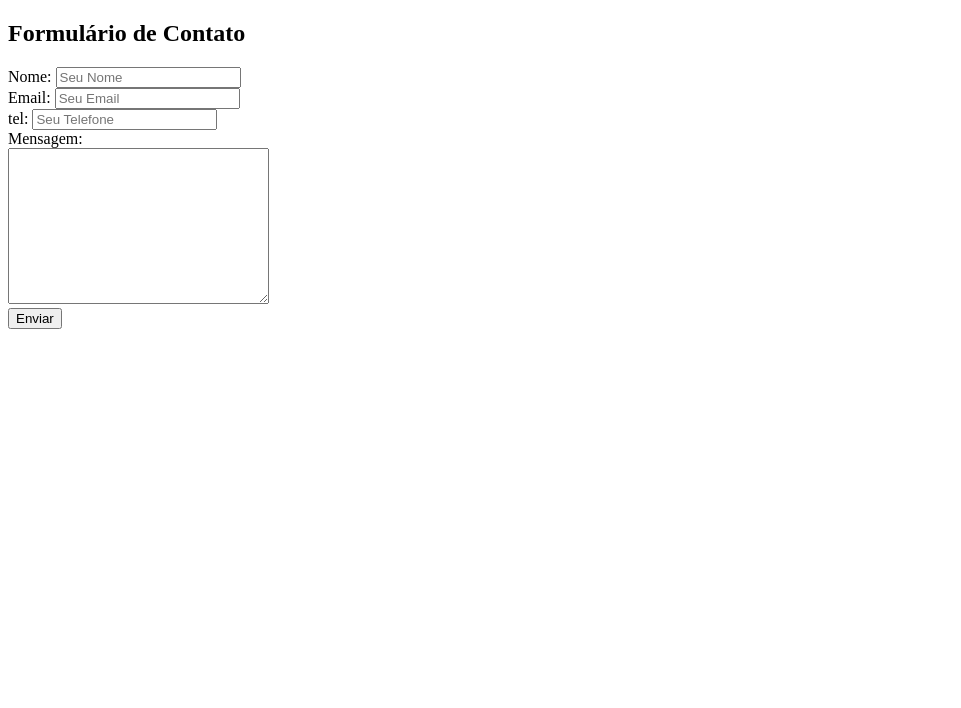
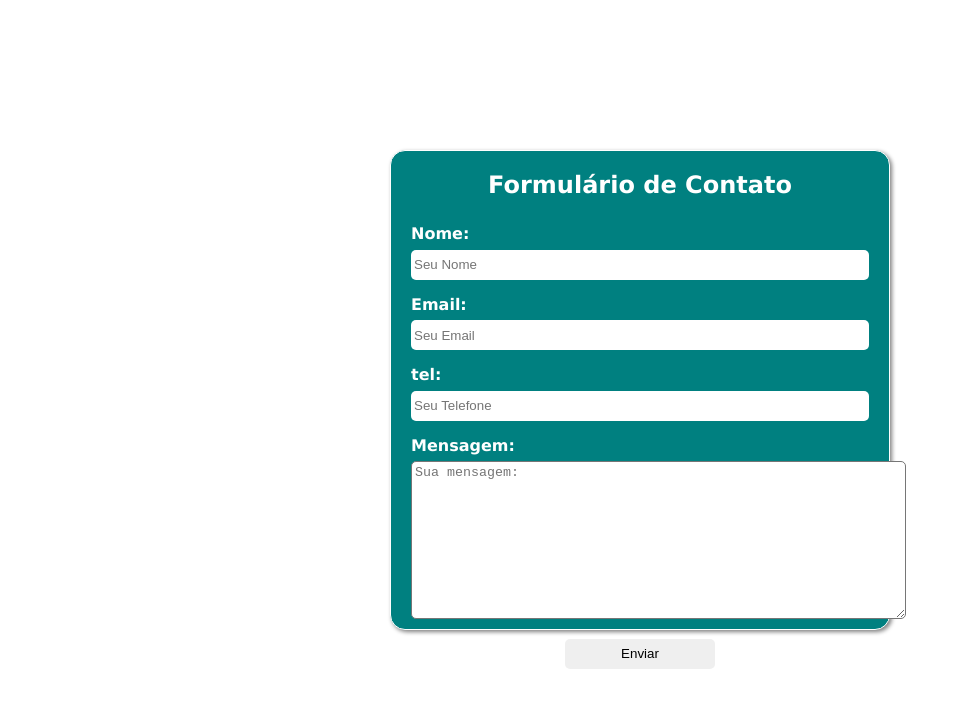
Before and after one commit to cmapereira/awari-03tarefa, a plain HTML site: page index.html in a window 1280 px wide. Shown: the whole page, without its empty margins (0-961 px from the left). Drawn offline with Linux system fonts and the light colour scheme.

Commit message:
task completed

```diff
--- a/index.html
+++ b/index.html
@@ -11,17 +11,17 @@
   <div class="form">
     <h2>Formulário de Contato</h2>
     <form action="#">
-      <label>Nome:</label>
+      <label>Nome:</label><br>
       <input type="text" id="nome" placeholder="Seu Nome"><br>
-      <label>Email:</label>
+      <label>Email:</label><br>
       <input type="text" id="email" placeholder="Seu Email"><br>
-      <label>tel:</label>
+      <label>tel:</label><br>
       <input type="text" id="tel" placeholder="Seu Telefone"><br>
       <label for="">Mensagem:</label><br>
-      <textarea id="text" cols="30" rows="10" placehoder="Sua mensagem:"></textarea><br>
-      <input type="submit" value="Enviar">
+      <textarea id="texto" cols="59" rows="10" placeholder="Sua mensagem:"></textarea><br>
+      <input id="enviar" type="submit" value="Enviar">
     </form>
   </div>
-
+  <script src="script.js"></script>
 </body>
 </html>
--- /dev/null
+++ b/script.js
@@ -0,0 +1,12 @@
+const form = document.querySelector('form');
+form.addEventListener("submit", (e) => {
+  e.preventDefault();
+
+  const name = document.getElementById('nome').value;
+  const email = document.getElementById('email').value;
+  const tel = document.getElementById('tel').value;
+  const texto = document.getElementById('texto').value;
+
+  alert(`Nome: ${name}\nEmail: ${email}\nTel: ${tel}\nTexto: ${texto}`);
+  form.reset();
+});
--- a/style.css
+++ b/style.css
@@ -0,0 +1,62 @@
+*{
+  margin: 0;
+  padding: 0;
+  box-sizing: border-box;
+}
+
+body{
+  height: 100vh;
+}
+
+.form{
+  width: 500px;
+  height: 60vh;
+  background-color:teal;
+  margin: 0 auto;
+  position: relative;
+  top: calc(50% - 250px);
+  border: 1px solid white;
+  box-shadow: 2px 2px 4px gray;
+  border-radius: 15px;
+  padding: 20px;
+}
+
+.form h2{
+  color: white;
+  text-align: center;
+  font-family:'Lucida Sans', 'Lucida Sans Regular', 'Lucida Grande', 'Lucida Sans Unicode', Geneva, Verdana, sans-serif;
+  margin-bottom: 20px;
+}
+
+form{
+  color: white;
+  font-family:'Lucida Sans', 'Lucida Sans Regular', 'Lucida Grande', 'Lucida Sans Unicode', Geneva, Verdana, sans-serif;
+  line-height: 30px;
+  font-weight: 600;
+}
+
+input{
+  width: 100%;
+  height: 30px;
+  margin-bottom: 10px;
+  border: none;
+  border-radius: 5px;
+  padding: 3px;
+}
+
+textarea{
+  border-radius: 5px;
+  padding: 3px;
+}
+
+#enviar{
+  margin-top: 10px;
+  width: 150px;
+  margin-left: calc(50% - 75px);
+  cursor:pointer;
+  transition: 0.9s;
+}
+
+#enviar:hover{
+  background-color:aquamarine;
+}
```
